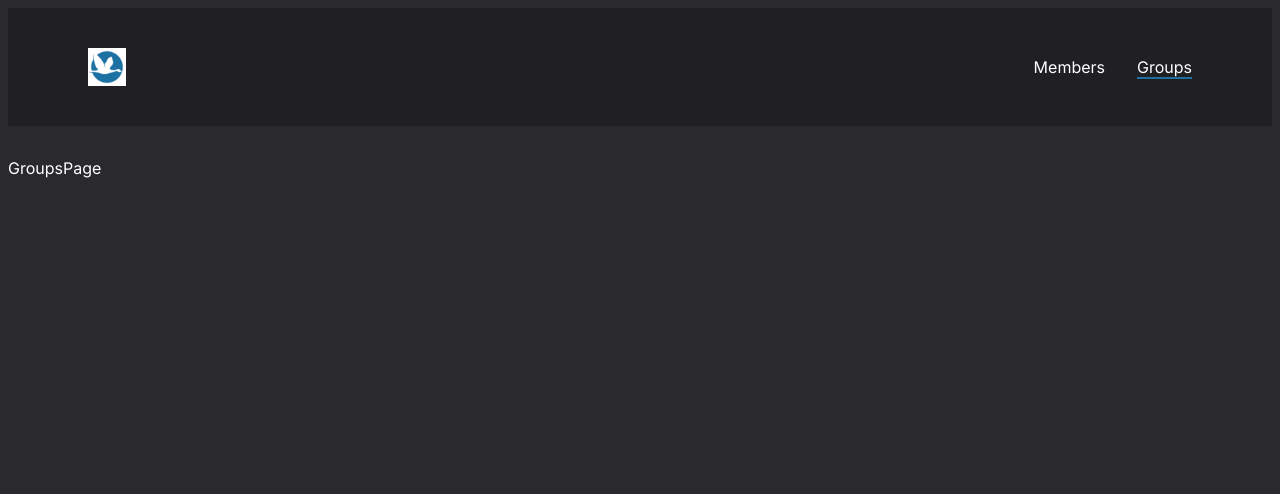
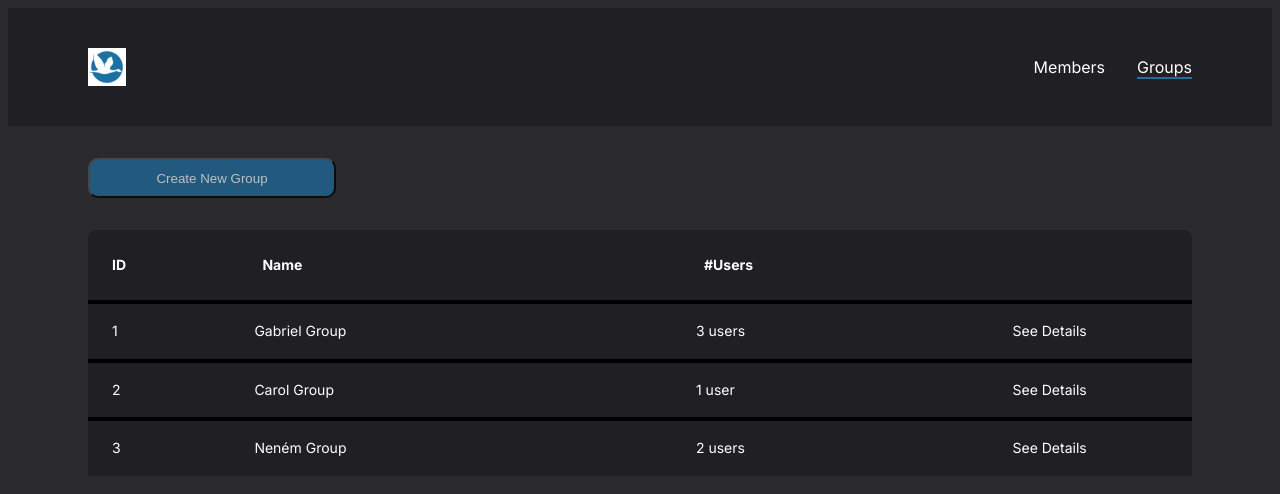
Before and after one commit to GBTelles1/user-management-admin, a Next.js app: page /groups in a window 1280 px wide. Shown: the top 494 px of the page. Built offline with nearby package versions, Linux system fonts and the light colour scheme.

Commit message:
It creates the page /groups

```diff
--- a/src/app/groups/page.tsx
+++ b/src/app/groups/page.tsx
@@ -1,5 +1,31 @@
+'use client';
+import { MainContainer } from '@/styles/Home';
+import { CreateEntityButton } from '../components/CreateUserButton';
+import { GroupsDataTable } from '../components/GroupsDataTable';
+
+const groups = [
+  {
+    id: 1,
+    name: 'Gabriel Group',
+    users: ['bwrvw23w23f22', 'bwrvw23w23f23', 'bwrvw23w23f24']
+  },
+  {
+    id: 2,
+    name: 'Carol Group',
+    users: ['bwrvw23w23f23']
+  },
+  {
+    id: 3,
+    name: 'Neném Group',
+    users: ['bwrvw23w23f22', 'bwrvw23w23f23']
+  },
+];
+
 export default function GroupsPage() {
   return (
-    <div>GroupsPage</div>
+    <MainContainer>
+      <CreateEntityButton dataType='groups' />
+      <GroupsDataTable groups={groups}/>
+    </MainContainer>
   );
 }
```
